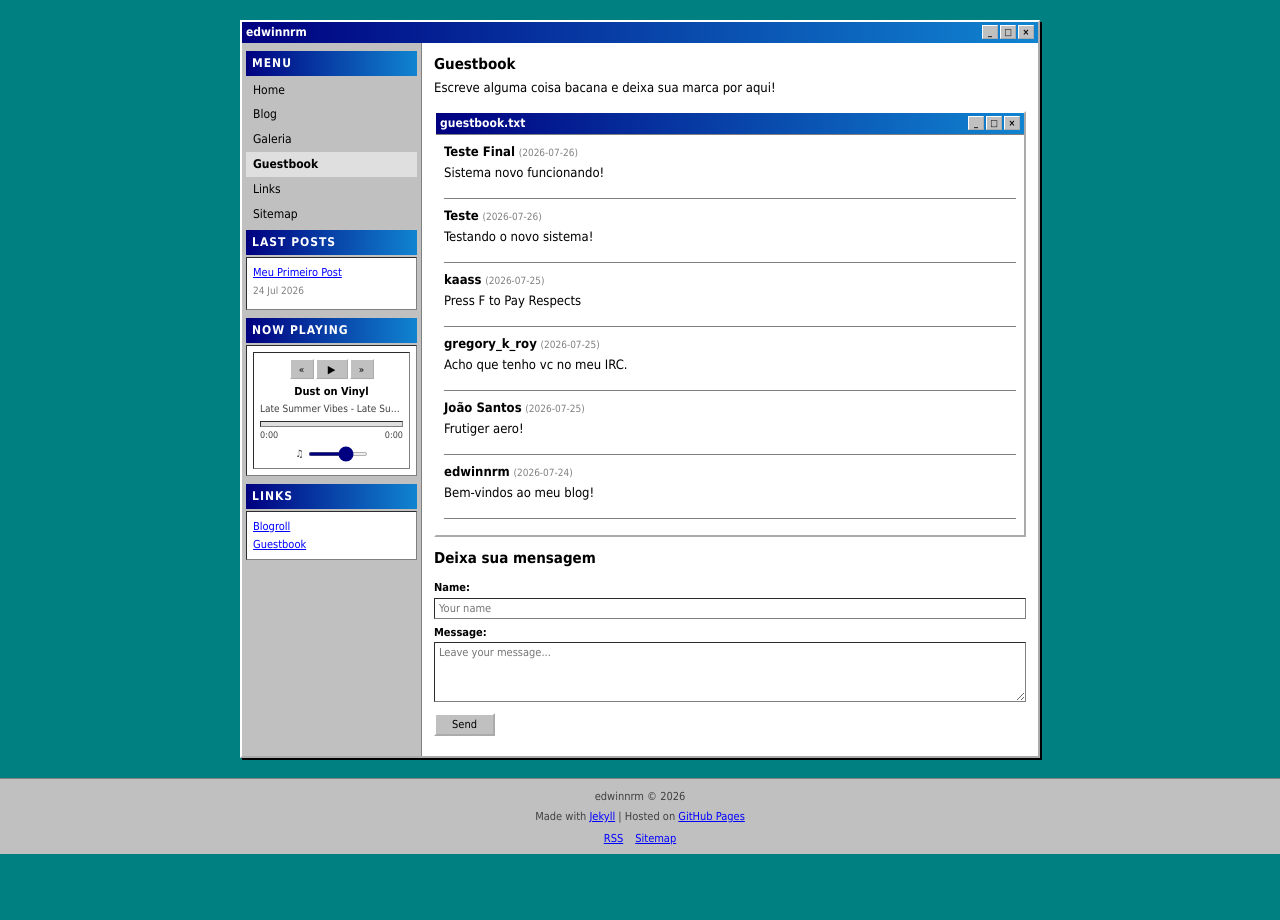
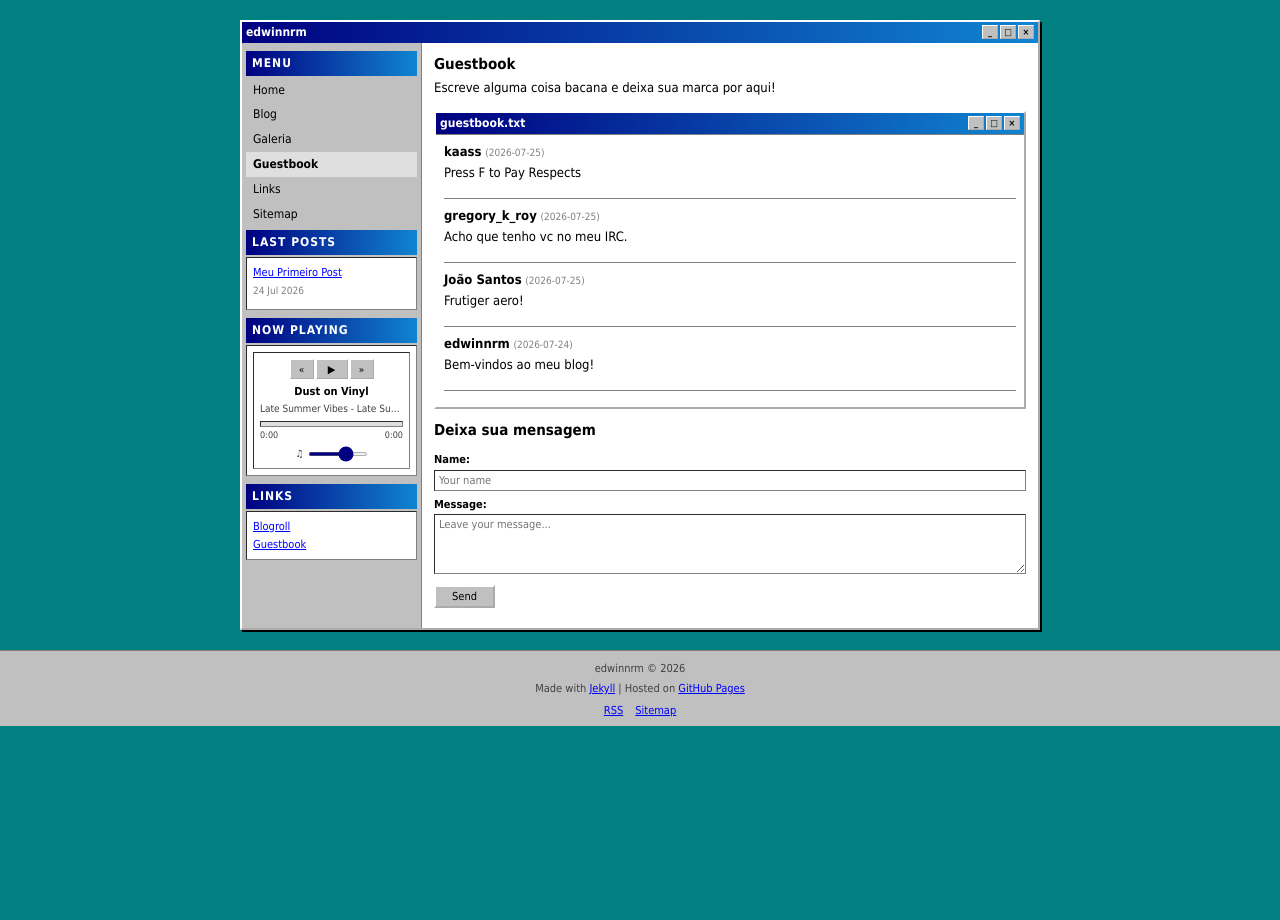
Before and after one commit to EdwinNRM/Blog, a Jekyll site: the page built from pages/guestbook.md, in a window 1280 px wide. Built offline with Jekyll 4.4.1, drawn with Linux system fonts in a browser that asks for light colours.

Commit message:
Remove test messages from guestbook

```diff
--- a/_data/guestbook.yml
+++ b/_data/guestbook.yml
@@ -13,11 +13,3 @@
 - name: "kaass"
   date: "2026-07-25"
   message: "Press F to Pay Respects"
-
-- name: "Teste"
-  date: "2026-07-26"
-  message: "Testando o novo sistema!"
-
-- name: "Teste Final"
-  date: "2026-07-26"
-  message: "Sistema novo funcionando!"
```
